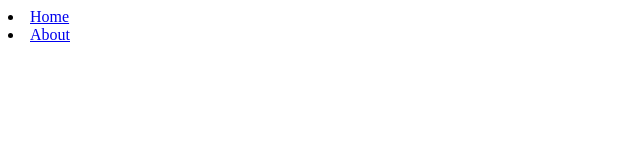
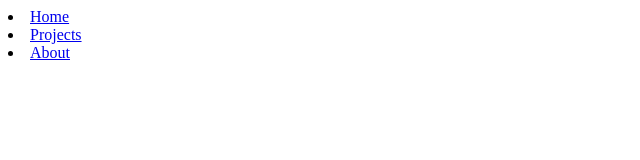
Before and after one commit to gend97/test_repo, a plain HTML site: page index.html in a window 1280 px wide. Shown: the full height of the page, 0-640 px from the left. Drawn offline with Linux system fonts and the light colour scheme.

Commit message:
"added styles.css"

```diff
--- a/index.html
+++ b/index.html
@@ -5,13 +5,14 @@
     <meta http-equiv="X-UA-Compatible" content="IE=edge">
     <meta name="viewport" content="width=device-width, initial-scale=1.0">
     <title>Sample Webpage</title>
+    <link ref="stylesheet" href="styles.css">
 </head>
 <body>
     <header>
         <nav>
             <li><a href="#">Home</a></li>
+            <li><a href="#">Projects</a></li>
             <li><a href="#">About</a></li>
-
         </nav>
     </header>
 </body>
--- /dev/null
+++ b/styles.css
@@ -0,0 +1,10 @@
+* {
+    box-sizing:border-box;
+    margin: 0;
+    padding: 0;
+    background-color: seashell;
+}
+
+header {
+    display: flex;
+}
```
